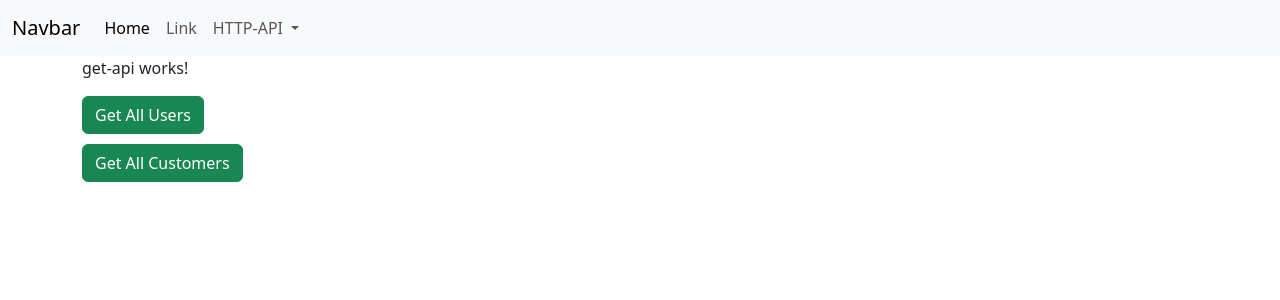
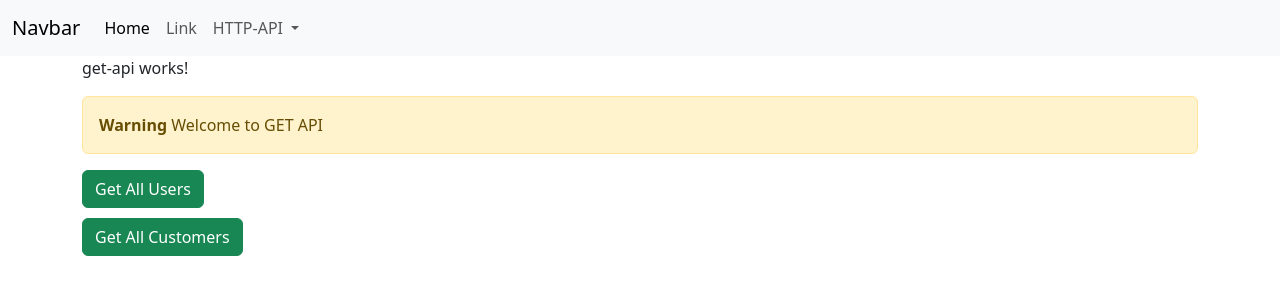
Before and after one commit to Kabin119245/AngularTutorial, an Angular app in the folder 03-angular_18_tutorial-part2-fromAPI/: page /get-api in a window 1280 px wide. Shown: the top 300 px of the page. Built offline with nearby package versions, Linux system fonts and the light colour scheme.

Commit message:
Input, Output and reusable component

```diff
--- a/03-angular_18_tutorial-part2-fromAPI/src/app/components/api-integration/get-api/get-api.component.html
+++ b/03-angular_18_tutorial-part2-fromAPI/src/app/components/api-integration/get-api/get-api.component.html
@@ -1,4 +1,6 @@
 <p>get-api works!</p>
+
+<app-alert [message]="'Welcome to GET API'" [alertType]="'Warning'" />
 
 <button class="btn btn-success" (click)="getAllUsers()">Get All Users</button>
 @if (loading) {
--- a/03-angular_18_tutorial-part2-fromAPI/src/app/components/api-integration/get-api/get-api.component.ts
+++ b/03-angular_18_tutorial-part2-fromAPI/src/app/components/api-integration/get-api/get-api.component.ts
@@ -2,11 +2,12 @@ import { JsonPipe } from '@angular/common';
 import { HttpClient } from '@angular/common/http';
 import { Component } from '@angular/core';
 import { RouterLink } from '@angular/router';
+import { AlertComponent } from '../../../reusableComponent/alert/alert.component';
 
 @Component({
   selector: 'app-get-api',
   standalone: true,
-  imports: [RouterLink, JsonPipe],
+  imports: [RouterLink, JsonPipe, AlertComponent],
   templateUrl: './get-api.component.html',
   styleUrl: './get-api.component.css',
 })
--- a/03-angular_18_tutorial-part2-fromAPI/src/app/components/api-integration/post-api/post-api.component.html
+++ b/03-angular_18_tutorial-part2-fromAPI/src/app/components/api-integration/post-api/post-api.component.html
@@ -1,4 +1,5 @@
 <p>post-api works!</p>
+<app-alert [message]="'Welcome to POST API'" [alertType]="'Danger'" />
 <div class="row">
   <label for="">Department Name</label>
   <input
--- a/03-angular_18_tutorial-part2-fromAPI/src/app/components/api-integration/post-api/post-api.component.ts
+++ b/03-angular_18_tutorial-part2-fromAPI/src/app/components/api-integration/post-api/post-api.component.ts
@@ -1,11 +1,12 @@
 import { HttpClient } from '@angular/common/http';
 import { Component, inject } from '@angular/core';
 import { FormsModule } from '@angular/forms';
+import { AlertComponent } from '../../../reusableComponent/alert/alert.component';
 
 @Component({
   selector: 'app-post-api',
   standalone: true,
-  imports: [FormsModule],
+  imports: [FormsModule, AlertComponent],
   templateUrl: './post-api.component.html',
   styleUrl: './post-api.component.css',
 })
--- a/03-angular_18_tutorial-part2-fromAPI/src/app/components/api-integration/put-and-delete-api/put-and-delete-api.component.html
+++ b/03-angular_18_tutorial-part2-fromAPI/src/app/components/api-integration/put-and-delete-api/put-and-delete-api.component.html
@@ -1,3 +1,7 @@
+<app-alert
+  [message]="'Welcome to POST, PUT & DELETE API'"
+  [alertType]="'Success'"
+/>
 <div class="row">
   <!-- Table Section -->
   <div class="col-md-7">
--- a/03-angular_18_tutorial-part2-fromAPI/src/app/components/api-integration/put-and-delete-api/put-and-delete-api.component.ts
+++ b/03-angular_18_tutorial-part2-fromAPI/src/app/components/api-integration/put-and-delete-api/put-and-delete-api.component.ts
@@ -3,11 +3,12 @@ import { HttpClient } from '@angular/common/http';
 import { Component, inject, OnInit } from '@angular/core';
 import { FormsModule } from '@angular/forms';
 import { DepartmentService } from '../../../service/department.service';
+import { AlertComponent } from '../../../reusableComponent/alert/alert.component';
 
 @Component({
   selector: 'app-put-and-delete-api',
   standalone: true,
-  imports: [FormsModule, JsonPipe],
+  imports: [FormsModule, JsonPipe, AlertComponent],
   templateUrl: './put-and-delete-api.component.html',
   styleUrl: './put-and-delete-api.component.css',
 })
--- /dev/null
+++ b/03-angular_18_tutorial-part2-fromAPI/src/app/reusableComponent/alert/alert.component.html
@@ -0,0 +1,11 @@
+<div
+  class="alert alert-primary"
+  role="alert"
+  [ngClass]="{
+    'alert-success': alertType == 'Success',
+    'alert-warning': alertType == 'Warning',
+    'alert-danger': alertType == 'Danger'
+  }"
+>
+  <strong>{{ alertType }}</strong> {{ message }}
+</div>
```
Also changed, not shown: 03-angular_18_tutorial-part2-fromAPI/src/app/reusableComponent/alert/alert.component.ts (added, +14 -0 lines), 03-angular_18_tutorial-part2-fromAPI/src/app/reusableComponent/alert/alert.component.css (added).
